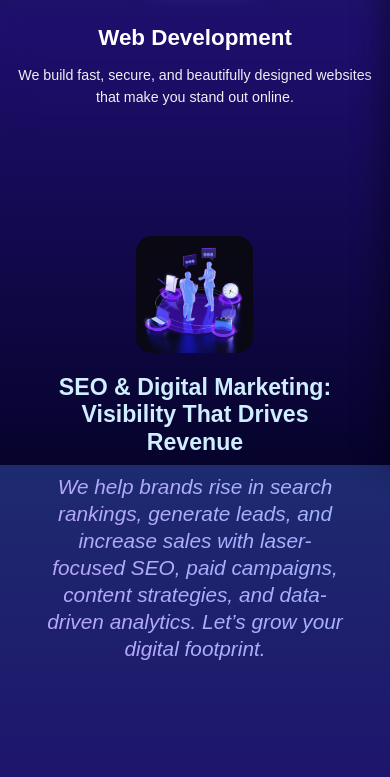
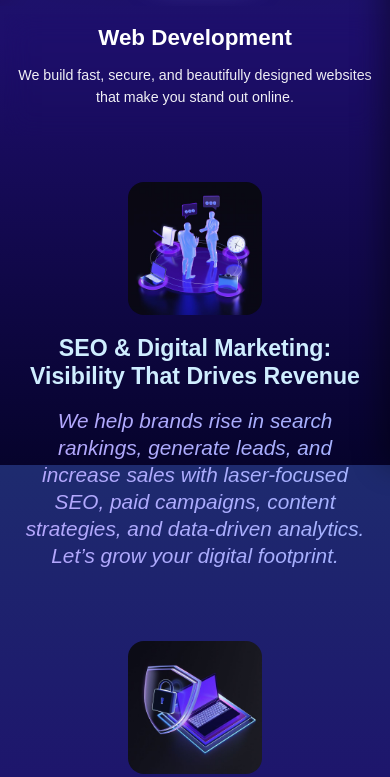
Before and after one commit to abhinavkaushal101/Jayaris, a React app: page /#/sitemap in a window 390 px wide. Shown: the part 379-1156 px from the top of the page. Built offline with nearby package versions, Linux system fonts and the light colour scheme.

Commit message:
Update Services.css

```diff
--- a/src/Services.css
+++ b/src/Services.css
@@ -396,12 +396,13 @@ body{
 @media (max-width: 768px) {
   .service-detail-section {
     margin-top: 20px !important;
-    height: auto !important;
-    max-height: 70vh;
+    height: 100% !important;
+    /* max-height: 70vh; */
     flex-direction: column !important;
     text-align: center !important;
     align-items: center !important;
-    padding: 20px 10px;
+    padding: 10px 10px !important;
+    flex-flow: column !important;
     gap: 20px;
   }
 
```
